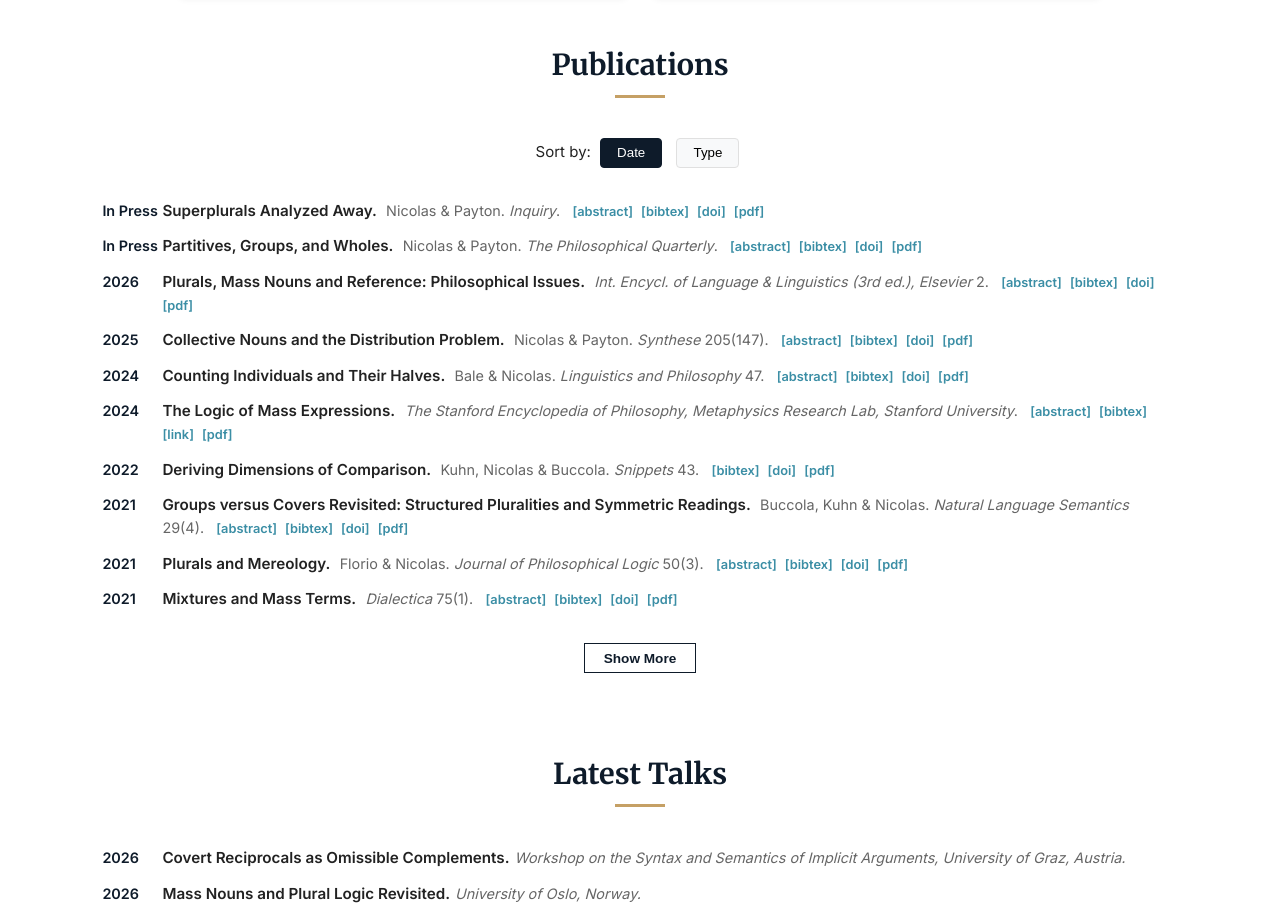
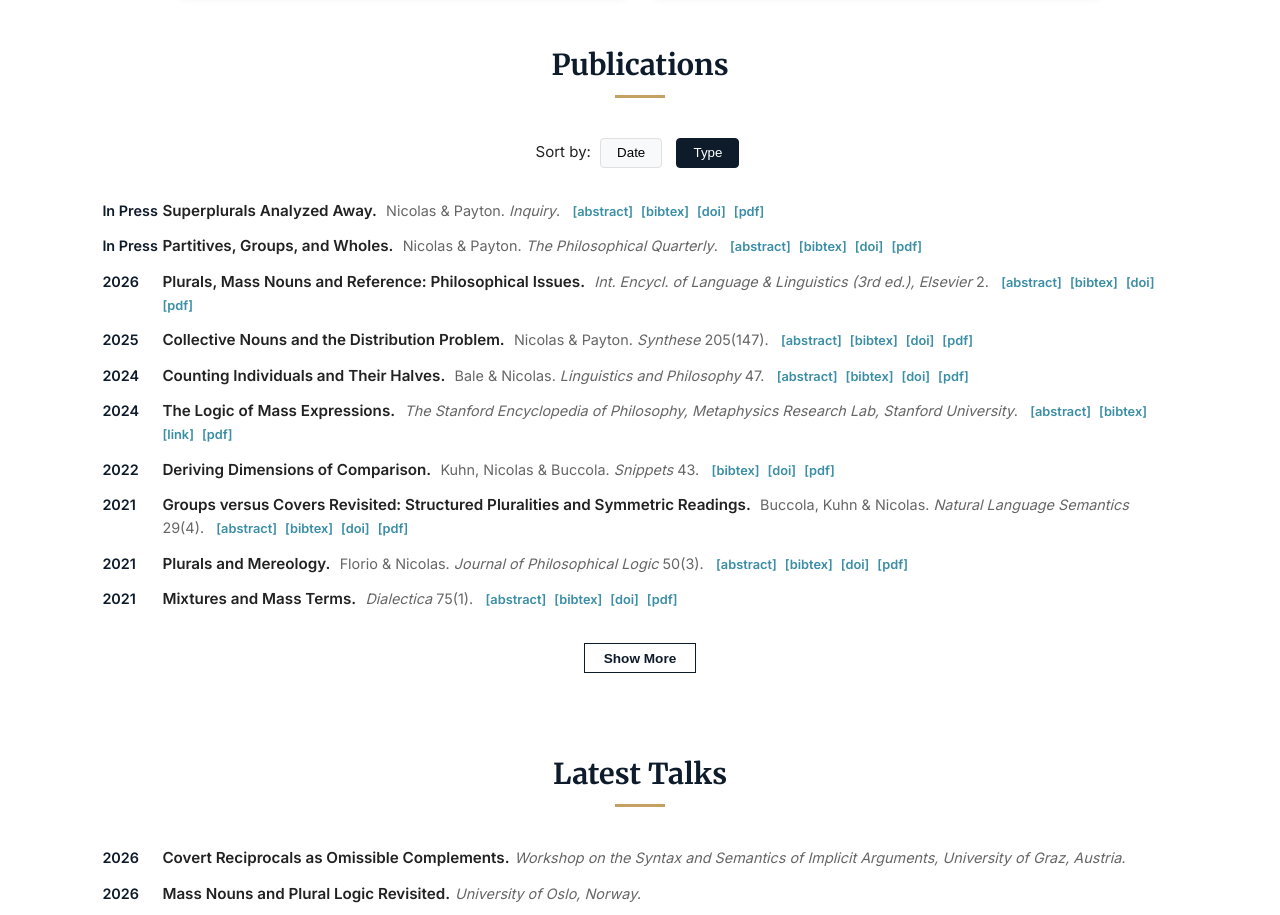
Before and after one commit to d-a-nicolas/d-a-nicolas.github.io, a plain HTML site: page index.html in a window 1280 px wide. Shown: the part 1100-2015 px from the top of the page. Drawn offline with Linux system fonts and the light colour scheme.

Commit message:
Add files via upload
Publications: now Type is by default (active), instead of Date

```diff
--- a/index.html
+++ b/index.html
@@ -347,8 +347,8 @@
     <h2 class="section-title">Publications</h2>
     <div class="bib-controls">
         Sort by:
-        <button class="bib-toggle active" id="btn-chron" onclick="app.togglePubView('chron')">Date</button>
-        <button class="bib-toggle" id="btn-cat" onclick="app.togglePubView('cat')">Type</button>
+        <button class="bib-toggle " id="btn-chron" onclick="app.togglePubView('chron')">Date</button>
+        <button class="bib-toggle active" id="btn-cat" onclick="app.togglePubView('cat')">Type</button>
     </div>
     <div id="pub-chronological"></div>
     <div id="pub-categorized" class="utility-hidden"></div>
```
